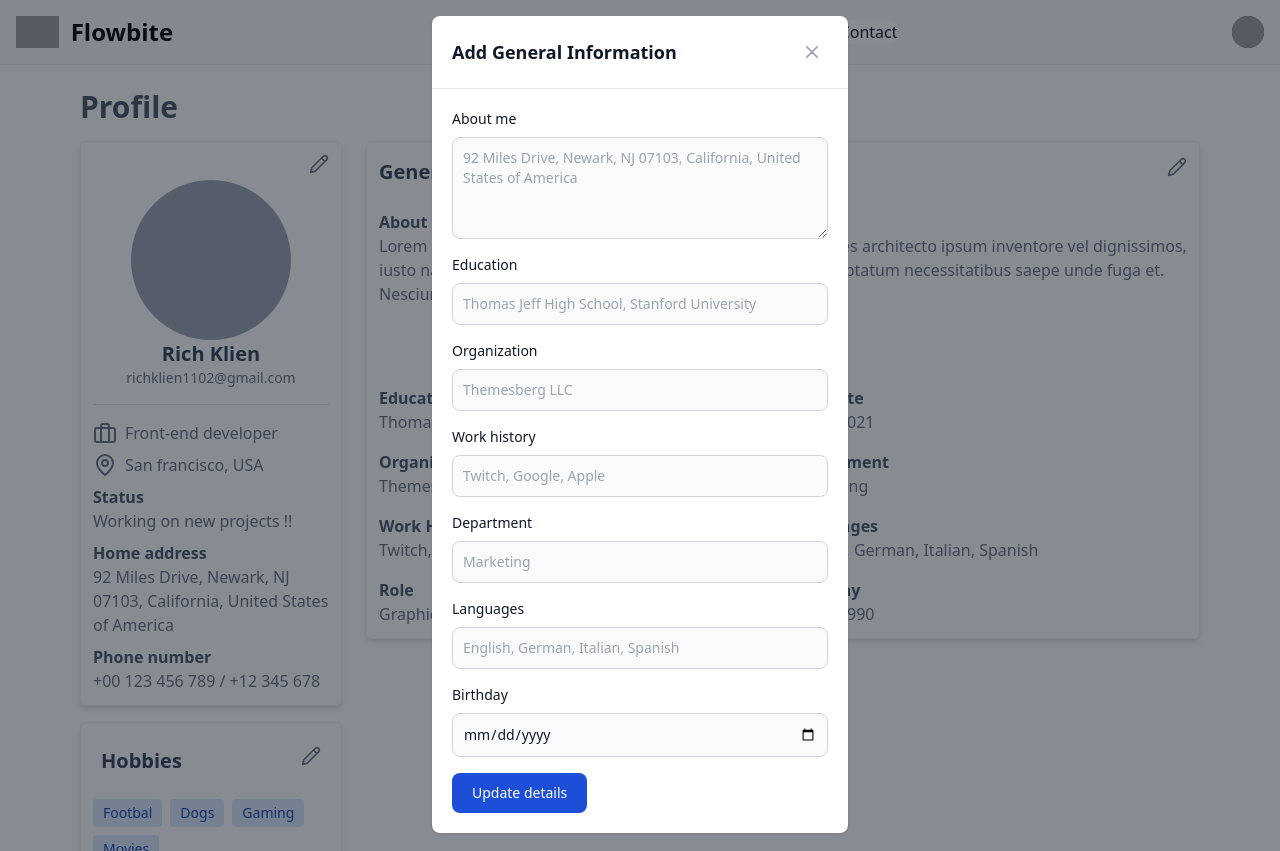
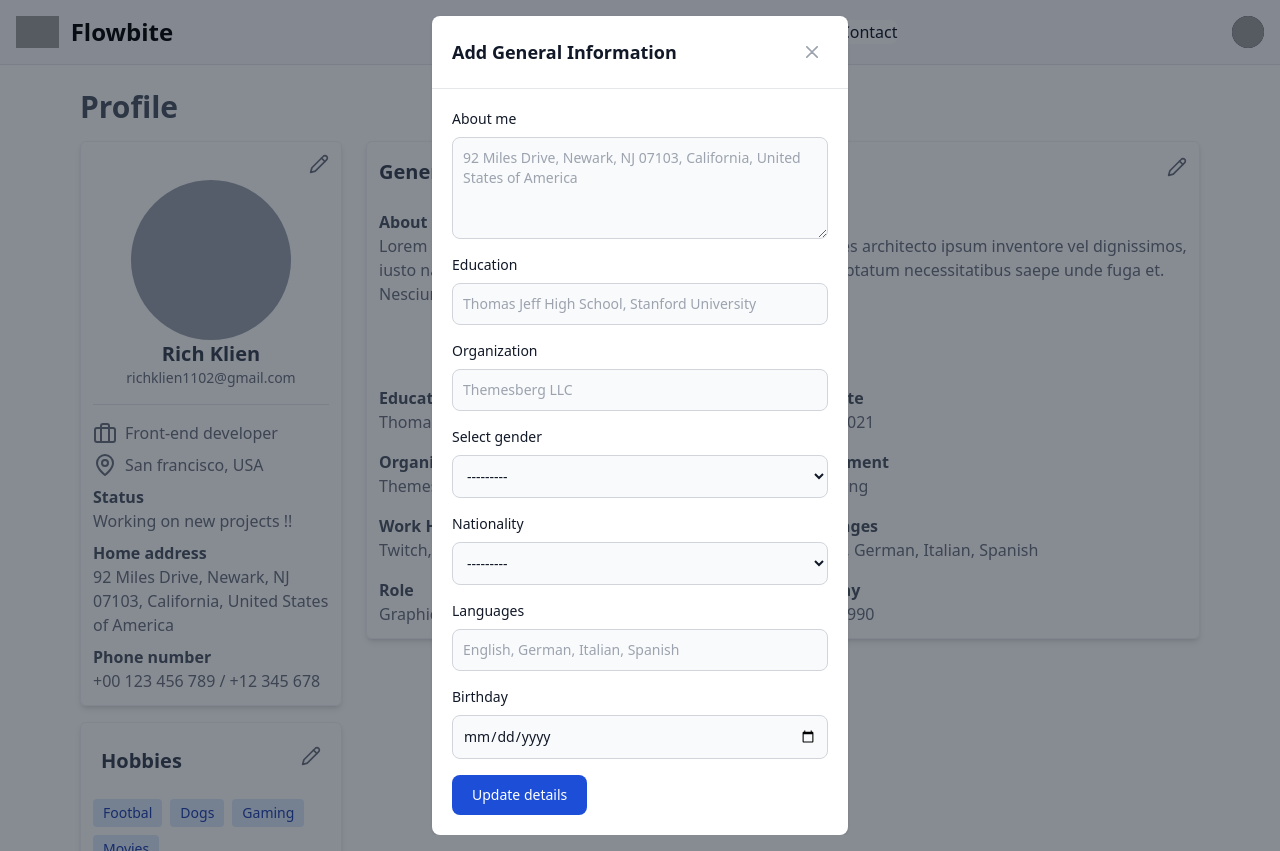
Before and after one commit to Shobhit-Mishra-02/Social-media-app, a Django app: page /social/profile/ in a window 1280 px wide, after a click that opens the changed part. Run offline with Django 4.2, Linux system fonts and the light colour scheme; the visitor is signed in with stand-in values (Sample User, id 1); some libraries are stand-ins or nearby versions; grey boxes are pictures that could not be loaded.

Commit message:
feat: added support for general information form in home application

```diff
--- a/home/forms.py
+++ b/home/forms.py
@@ -1,11 +1,54 @@
 from django import forms
+from django.forms import ModelForm, CharField, Textarea, TextInput, DateField, Select, DateInput
+from home.models import GeneralInformation, GENDERS, COUNTRY_NAMES
+
 
 class PostCreationForm(forms.Form):
 
-    title = forms.CharField(max_length=300, widget=forms.TextInput(attrs={'class':'shadow-sm bg-gray-50 border border-gray-300 text-gray-900 text-sm rounded-lg focus:ring-blue-500 focus:border-blue-500 block w-full p-1.5 mb-2', 'placeholder':'title of your post...'}), label_suffix="")
+    title = forms.CharField(max_length=300, widget=forms.TextInput(attrs={
+                            'class': 'shadow-sm bg-gray-50 border border-gray-300 text-gray-900 text-sm rounded-lg focus:ring-blue-500 focus:border-blue-500 block w-full p-1.5 mb-2', 'placeholder': 'title of your post...'}), label_suffix="")
 
-    content = forms.CharField(widget=forms.Textarea(attrs={'class':'shadow-sm bg-gray-50 border border-gray-300 text-gray-900 text-sm rounded-lg focus:ring-blue-500 focus:border-blue-500 block w-full p-1.5 mb-2', 'rows':'2', 'placeholder':'text content of your post...'}), label_suffix="")
+    content = forms.CharField(widget=forms.Textarea(
+        attrs={'class': 'shadow-sm bg-gray-50 border border-gray-300 text-gray-900 text-sm rounded-lg focus:ring-blue-500 focus:border-blue-500 block w-full p-1.5 mb-2', 'rows': '2', 'placeholder': 'text content of your post...'}), label_suffix="")
 
-    image = forms.ImageField(required=False, widget=forms.FileInput(attrs={'class':'shadow-sm bg-gray-50 border border-gray-300 text-gray-900 text-sm rounded-lg focus:ring-blue-500 focus:border-blue-500 block w-full p-1.5 mb-2 hidden'}), label_suffix="")
+    image = forms.ImageField(required=False, widget=forms.FileInput(attrs={
+                             'class': 'shadow-sm bg-gray-50 border border-gray-300 text-gray-900 text-sm rounded-lg focus:ring-blue-500 focus:border-blue-500 block w-full p-1.5 mb-2 hidden'}), label_suffix="")
 
-    caption = forms.CharField(max_length=400, required=False, widget=forms.TextInput(attrs={'class':'shadow-sm bg-gray-50 border border-gray-300 text-gray-900 text-sm rounded-lg focus:ring-blue-500 focus:border-blue-500 block w-full p-1.5 mb-2', 'placeholder':'add caption here...'}), label='Image caption', label_suffix="")
+    caption = forms.CharField(max_length=400, required=False, widget=forms.TextInput(
+        attrs={'class': 'shadow-sm bg-gray-50 border border-gray-300 text-gray-900 text-sm rounded-lg focus:ring-blue-500 focus:border-blue-500 block w-full p-1.5 mb-2', 'placeholder': 'add caption here...'}), label='Image caption', label_suffix="")
+
+
+class GeneralInformationForm(ModelForm):
+    class Meta:
+        model = GeneralInformation
+        fields = ["about_me", "education", "gender",
+                  "date_of_birth", "organization", "nationality"]
+
+        widgets = {
+            "about_me": Textarea(attrs={
+                "rows": "4",
+                "class": "block p-2.5 w-full text-sm text-gray-900 bg-gray-50 rounded-lg border border-gray-300 focus:ring-blue-500 focus:border-blue-500",
+                "placeholder": "92 Miles Drive, Newark, NJ 07103, California, United States of America"
+            }),
+            "education": TextInput(attrs={
+                "class": "bg-gray-50 border border-gray-300 text-gray-900 text-sm rounded-lg focus:ring-primary-600 focus:border-primary-600 block w-full p-2.5",
+                "placeholder": "Thomas Jeff High School, Stanford University"
+            }),
+            "gender": Select(attrs={
+                "class": "bg-gray-50 border border-gray-300 text-gray-900 text-sm rounded-lg focus:ring-primary-600 focus:border-primary-600 block w-full p-2.5"
+            },
+                choices=GENDERS),
+            "date_of_birth": DateInput(attrs={
+                "class": "bg-gray-50 border border-gray-300 text-gray-900 text-sm rounded-lg focus:ring-primary-600 focus:border-primary-600 block w-full p-2.5",
+                "type": "date"
+            },
+                format="%Y-%m-%d"),
+            "organization": TextInput(attrs={
+                "class": "bg-gray-50 border border-gray-300 text-gray-900 text-sm rounded-lg focus:ring-primary-600 focus:border-primary-600 block w-full p-2.5",
+                "placeholder": "Themesberg LLC"
+            }),
+            "nationality": Select(attrs={
+                "class": "bg-gray-50 border border-gray-300 text-gray-900 text-sm rounded-lg focus:ring-primary-600 focus:border-primary-600 block w-full p-2.5",
+            },
+                choices=COUNTRY_NAMES)
+        }
--- a/home/views.py
+++ b/home/views.py
@@ -3,7 +3,7 @@ from django.contrib.auth.decorators import login_required
 from django.http import HttpResponse
 from django.shortcuts import redirect, render
 
-from .forms import PostCreationForm
+from .forms import PostCreationForm, GeneralInformationForm
 from .models import Post
 from .utils.upload_files import upload_file
 
@@ -29,4 +29,7 @@ def index(request):
 
 @login_required
 def profile(request):
-    return render(request, "home/profile.html")
+
+    general_information_form = GeneralInformationForm()
+
+    return render(request, "home/profile.html", {"general_information_form":general_information_form})
--- a/templates/home/profile.html
+++ b/templates/home/profile.html
@@ -282,40 +282,47 @@ profile
             <form class="p-4 md:p-5">
                 <div class="grid gap-4 mb-4 grid-cols-2">
                     <div class="col-span-2">
-                        <label for="aboutMe"
+                        <label for="{{general_information_form.about_me.id_for_label}}"
                             class="block mb-2 text-sm font-medium text-gray-900">About me</label>
-                        <textarea id="aboutMe" rows="4"
+                        <!-- <textarea id="aboutMe" rows="4"
                             class="block p-2.5 w-full text-sm text-gray-900 bg-gray-50 rounded-lg border border-gray-300 focus:ring-blue-500 focus:border-blue-500"
-                            placeholder="92 Miles Drive, Newark, NJ 07103, California, United States of America"></textarea>
+                            placeholder="92 Miles Drive, Newark, NJ 07103, California, United States of America"></textarea> -->
+                            {{ general_information_form.about_me }}
+                        </div>
+                    <div class="col-span-2">
+                        <label for="{{ general_information_form.education.id_for_label}}"
+                            class="block mb-2 text-sm font-medium text-gray-900">Education</label>
+                        <!-- <input type="text" name="education" id="education"
+                            class="bg-gray-50 border border-gray-300 text-gray-900 text-sm rounded-lg focus:ring-primary-600 focus:border-primary-600 block w-full p-2.5"
+                            placeholder="Thomas Jeff High School, Stanford University"> -->
+                            {{ general_information_form.education }}
                     </div>
                     <div class="col-span-2">
-                        <label for="education"
-                            class="block mb-2 text-sm font-medium text-gray-900">Education</label>
-                        <input type="text" name="education" id="education"
+                        <label for="{{ general_information_form.organization.id_for_label }}"
+                            class="block mb-2 text-sm font-medium text-gray-900">Organization</label>
+                        <!-- <input type="text" name="organization" id="organization"
                             class="bg-gray-50 border border-gray-300 text-gray-900 text-sm rounded-lg focus:ring-primary-600 focus:border-primary-600 block w-full p-2.5"
-                            placeholder="Thomas Jeff High School, Stanford University">
+                            placeholder="Themesberg LLC"> -->
+
+                            {{ general_information_form.organization }}
                     </div>
                     <div class="col-span-2">
-                        <label for="organization"
-                            class="block mb-2 text-sm font-medium text-gray-900">Organization</label>
-                        <input type="text" name="organization" id="organization"
+                        <label for="{{ general_information_form.gender.id_for_label }}"
+                            class="block mb-2 text-sm font-medium text-gray-900">Select gender</label>
+                        <!-- <input type="text" name="workHistory" id="workHistory"
                             class="bg-gray-50 border border-gray-300 text-gray-900 text-sm rounded-lg focus:ring-primary-600 focus:border-primary-600 block w-full p-2.5"
-                            placeholder="Themesberg LLC">
-                    </div>
-                    <div class="col-span-2">
-                        <label for="workHistory"
-                            class="block mb-2 text-sm font-medium text-gray-900">Work history</label>
-                        <input type="text" name="workHistory" id="workHistory"
-                            class="bg-gray-50 border border-gray-300 text-gray-900 text-sm rounded-lg focus:ring-primary-600 focus:border-primary-600 block w-full p-2.5"
-                            placeholder="Twitch, Google, Apple">
+                            placeholder="Twitch, Google, Apple"> -->
+
+                            {{ general_information_form.gender }}
                     </div>
 
                     <div class="col-span-2">
-                        <label for="department"
-                            class="block mb-2 text-sm font-medium text-gray-900">Department</label>
-                        <input type="text" name="department" id="department"
+                        <label for="{{ general_information_form.nationality.id_for_label }}"
+                            class="block mb-2 text-sm font-medium text-gray-900">Nationality</label>
+                        <!-- <input type="text" name="department" id="department"
                             class="bg-gray-50 border border-gray-300 text-gray-900 text-sm rounded-lg focus:ring-primary-600 focus:border-primary-600 block w-full p-2.5"
-                            placeholder="Marketing">
+                            placeholder="Marketing"> -->
+                            {{ general_information_form.nationality }}
                     </div>
                     <div class="col-span-2">
                         <label for="department"
@@ -325,11 +332,13 @@ profile
                             placeholder="English, German, Italian, Spanish">
                     </div>
                     <div class="col-span-2">
-                        <label for="dob"
+                        <label for="{{ general_information_form.date_of_birth.id_for_label }}"
                             class="block mb-2 text-sm font-medium text-gray-900">Birthday</label>
-                        <input type="date" name="dob" id="dob"
+                        <!-- <input type="date" name="dob" id="dob"
                             class="bg-gray-50 border border-gray-300 text-gray-900 text-sm rounded-lg focus:ring-primary-600 focus:border-primary-600 block w-full p-2.5"
-                            placeholder="">
+                            placeholder=""> -->
+
+                            {{ general_information_form.date_of_birth }}
                     </div>
                 </div>
                 <button type="submit"
```
